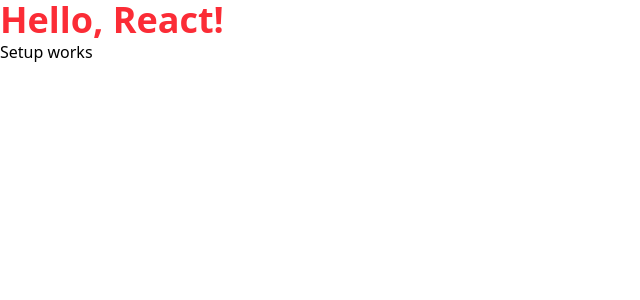
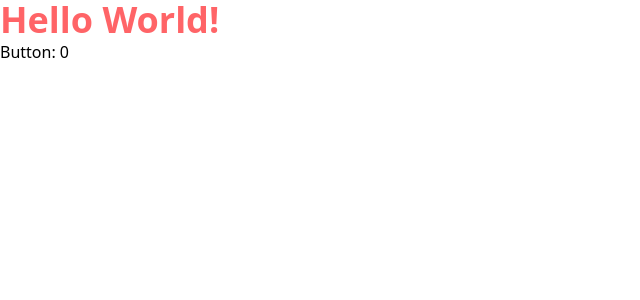
Before and after one commit to aosky04/bankist-react, a React (Vite) app: page / in a window 1280 px wide. Shown: the top 300 px of the page, without its empty margins (0-640 px from the left). Built offline with nearby package versions, Linux system fonts and the light colour scheme.

Commit message:
feat: setup react router with Home page

```diff
--- a/src/App.tsx
+++ b/src/App.tsx
@@ -1,10 +1,8 @@
+import { RouterProvider } from 'react-router'
+import router from '@/routes'
+
 function App() {
-  return (
-    <>
-      <h1 className="text-4xl font-bold text-red-500">Hello, React!</h1>
-      <p>Setup works</p>
-    </>
-  )
+  return <RouterProvider router={router} />
 }
 
 export default App
--- /dev/null
+++ b/src/pages/Home.tsx
@@ -0,0 +1,14 @@
+import { useState } from 'react'
+
+function Home({ msg }: { msg: string }) {
+  const [count, setCount] = useState(0)
+
+  return (
+    <>
+      <h1 className="text-4xl font-bold text-red-400">{msg}</h1>
+      <button onClick={() => setCount((prev) => prev + 1)}>Button: {count}</button>
+    </>
+  )
+}
+
+export default Home
--- /dev/null
+++ b/src/routes/index.tsx
@@ -0,0 +1,11 @@
+import { createBrowserRouter } from 'react-router'
+import Home from '@/pages/Home'
+
+const router = createBrowserRouter([
+  {
+    path: '/',
+    element: <Home msg="Hello World!" />,
+  },
+])
+
+export default router
```
